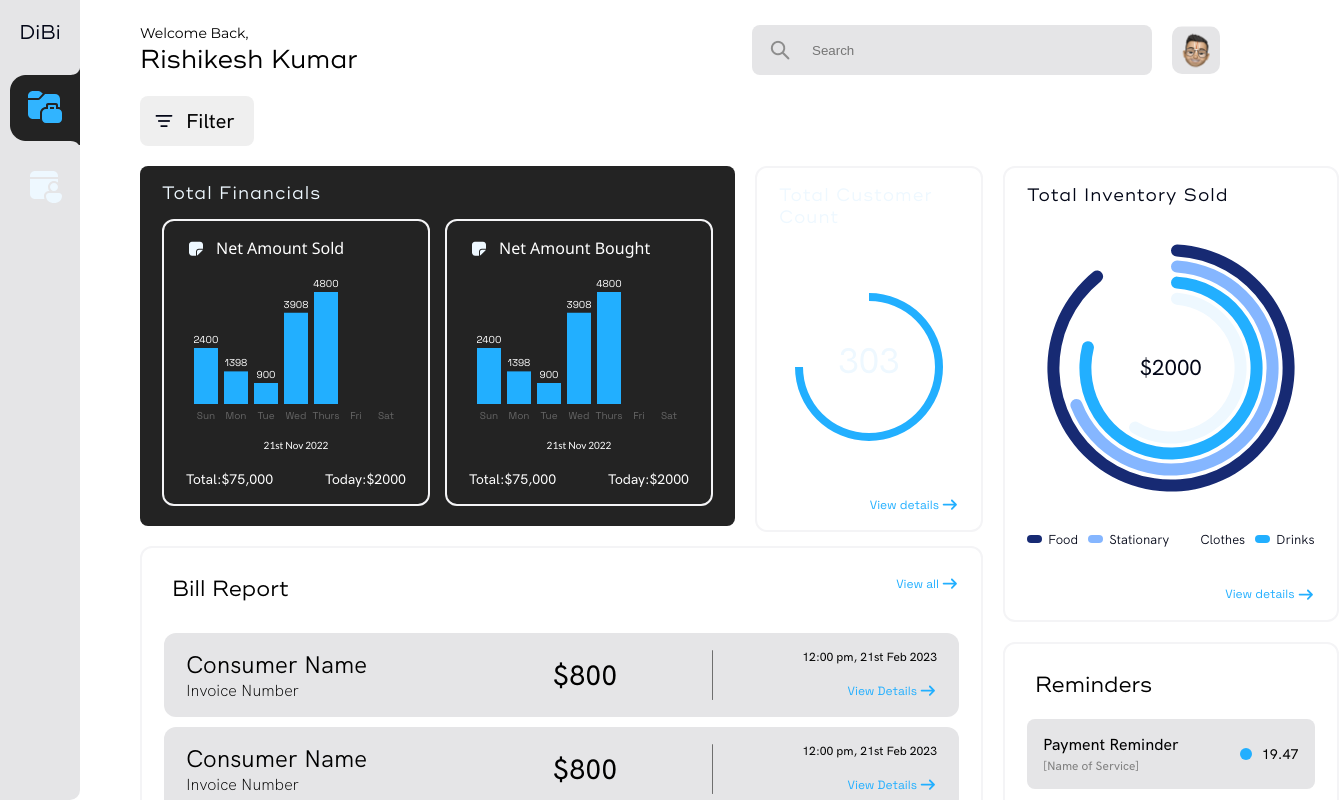
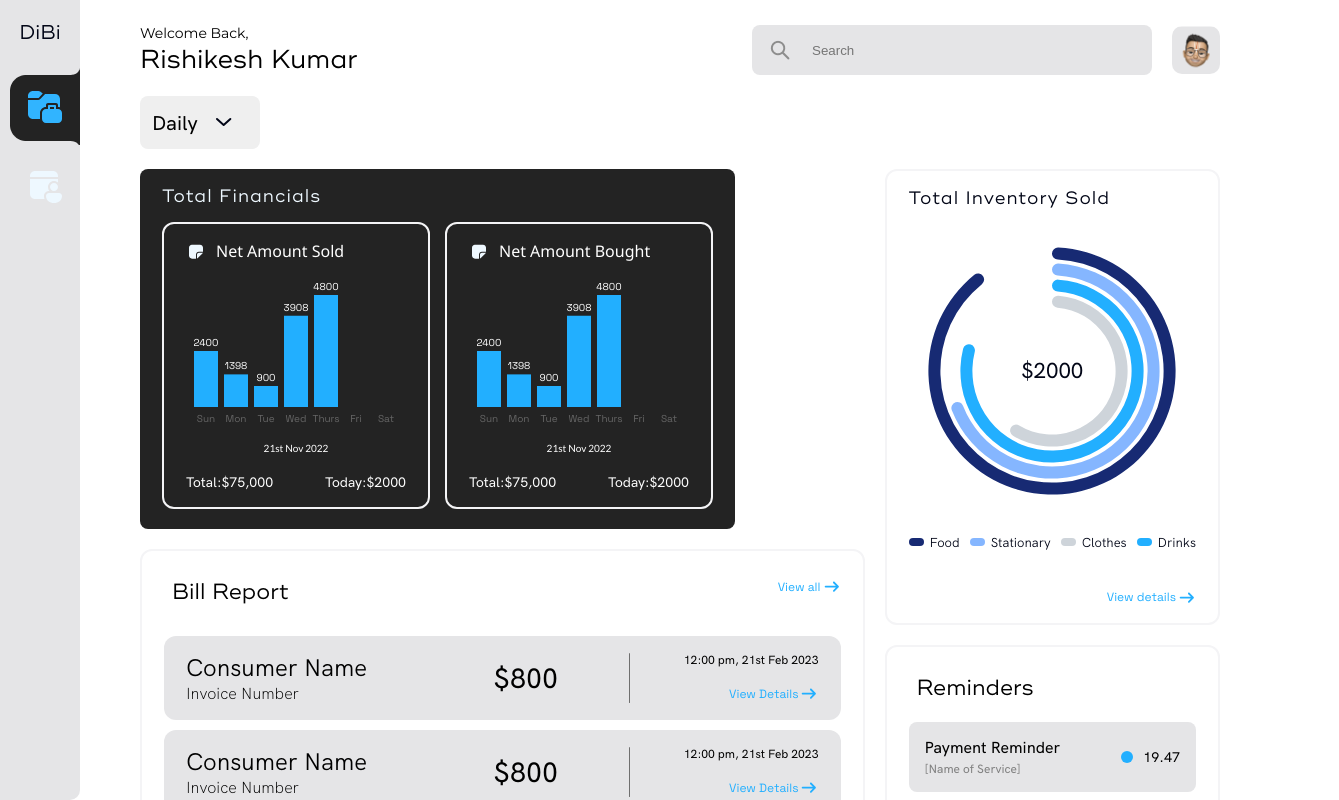
Before and after one commit to DiBi-iitg/DiBi-Electron-App, a React app: page / in a window 1280 px wide. Both pictures are taken after a click on the element 45 px from the left and 105 px from the top of the page. Shown: the top 800 px of the page, 1339 px wide, since content can reach past the window. Built offline with nearby package versions, Linux system fonts and the light colour scheme.

Commit message:
made some changes

```diff
--- a/src/App.js
+++ b/src/App.js
@@ -4,6 +4,7 @@ import styles from "./App.module.css";
 import Header from "./components/Header";
 import MainPage from "./pages/dashboard/MainPage";
 import img from "./assets/filter.png";
+import img1 from './assets/arrow-down-black.svg'
 import ConsumerPage from "./pages/CustomerProfile/ConsumerPage";
 
 const App = () => {
@@ -16,11 +17,20 @@ const App = () => {
     <>
       <SideBar toggleHandler={toggleHandler} selected={selected} />
       <div className={styles.body}>
-        <Header consumer={selected!==0}/>
+        <Header consumer={selected !== 0} />
         <button className={styles.filter}>
           <div className={styles["filter-row"]}>
-            <img src={img} />
-            <span>Filter</span>
+            {selected == 0 ? (
+              <>
+                <span>Daily</span>
+                <img src={img1} />
+              </>
+            ) : (
+              <>
+                <img src={img} />
+                <span>Filter</span>
+              </>
+            )}
           </div>
         </button>
         {selected === 0 ? <MainPage /> : <ConsumerPage />}
--- a/src/components/Donut.js
+++ b/src/components/Donut.js
@@ -8,7 +8,7 @@ import arrow from "../assets/arrow.svg";
 const Donut = (props) => {
   let consumer = props.consumer;
   const data = [
-    { name: "A", x: props.a, fill: "#EEF8FF" },
+    { name: "A", x: props.a, fill: "#ced4da" },
     { name: "B", x: props.b, fill: "#22AFFF" },
     { name: "C", x: props.c, fill: "#85B6FF" },
     { name: "D", x: props.d, fill: "#172A73" },
@@ -25,8 +25,10 @@ const Donut = (props) => {
           <span className={styles.label}>
             {consumer ? (
               <div className={styles["center-div"]}>
-                <span>2000</span>
-                <span className={styles['center-subheading']}>Items Purchased</span>
+                <span>23,00,100</span>
+                <span className={styles["center-subheading"]}>
+                  Items Purchased
+                </span>
               </div>
             ) : (
               "$2000"
--- a/src/components/Donut.module.css
+++ b/src/components/Donut.module.css
@@ -93,7 +93,7 @@
   background-color: #85b6ff;
 }
 .white1 {
-  background-color: white;
+  background-color: #ced4da;
 }
 .ocean {
   background-color: #22afff;
--- a/src/components/Header.module.css
+++ b/src/components/Header.module.css
@@ -45,8 +45,7 @@
   background: url("../assets/search.png") no-repeat 4% 50%;
   background-color: #e5e5e7;
 }
-.search:focus {
-}
+
 
 .dp {
   width: 4.8rem;
--- a/src/pages/dashboard/MainPage.js
+++ b/src/pages/dashboard/MainPage.js
@@ -2,7 +2,7 @@ import React from "react";
 import styles from "./MainPage.module.css";
 import Donut from "../../components/Donut";
 import Reminders from "./components/Reminders";
-import CustomerCount from "./components/CustomerCount";
+
 import Financials from "./components/Financials";
 import BillReport from "./components/BillReport";
 import ConsumerDetails from "./components/ConsumerDetails";
@@ -13,7 +13,7 @@ const MainPage = () => {
       <Financials />
 
       <div className={styles.e1}>
-        <CustomerCount />
+
       </div>
       <div className={styles.e2}>
         <Donut a={60} b={80} c={70} d={90} />
```
Also changed, not shown: src/assets/arrow-down-black.svg (added), 2 other files (tests, documents, lock files or other folders).
